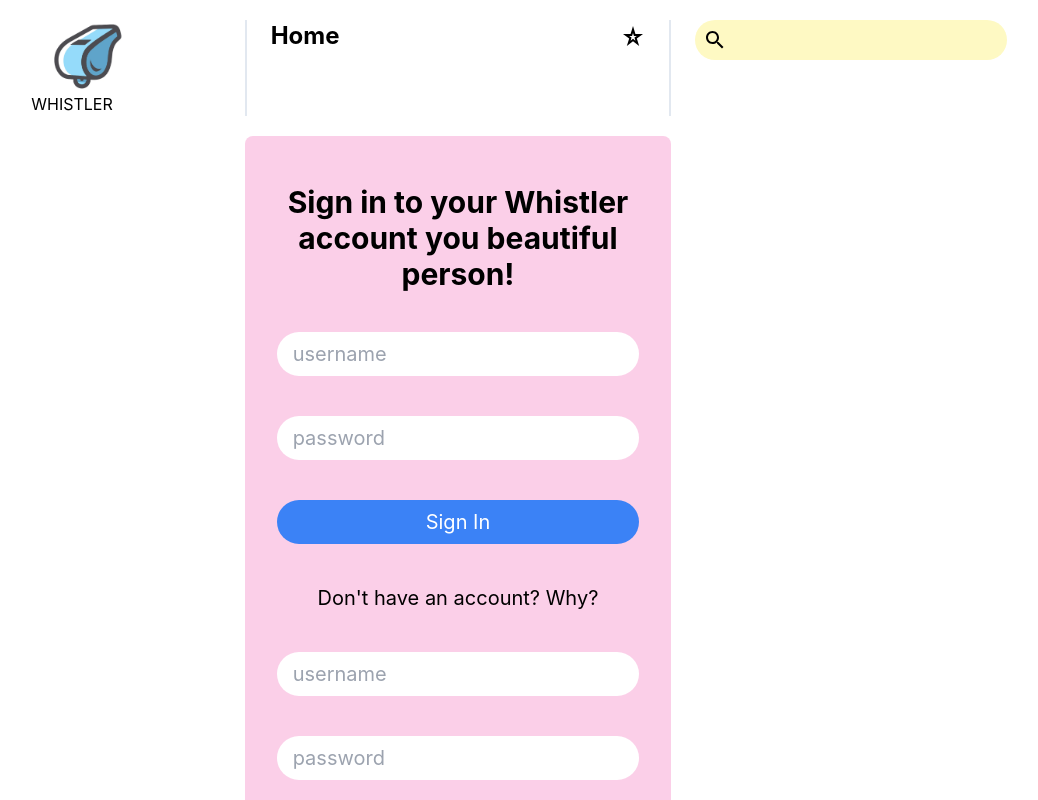
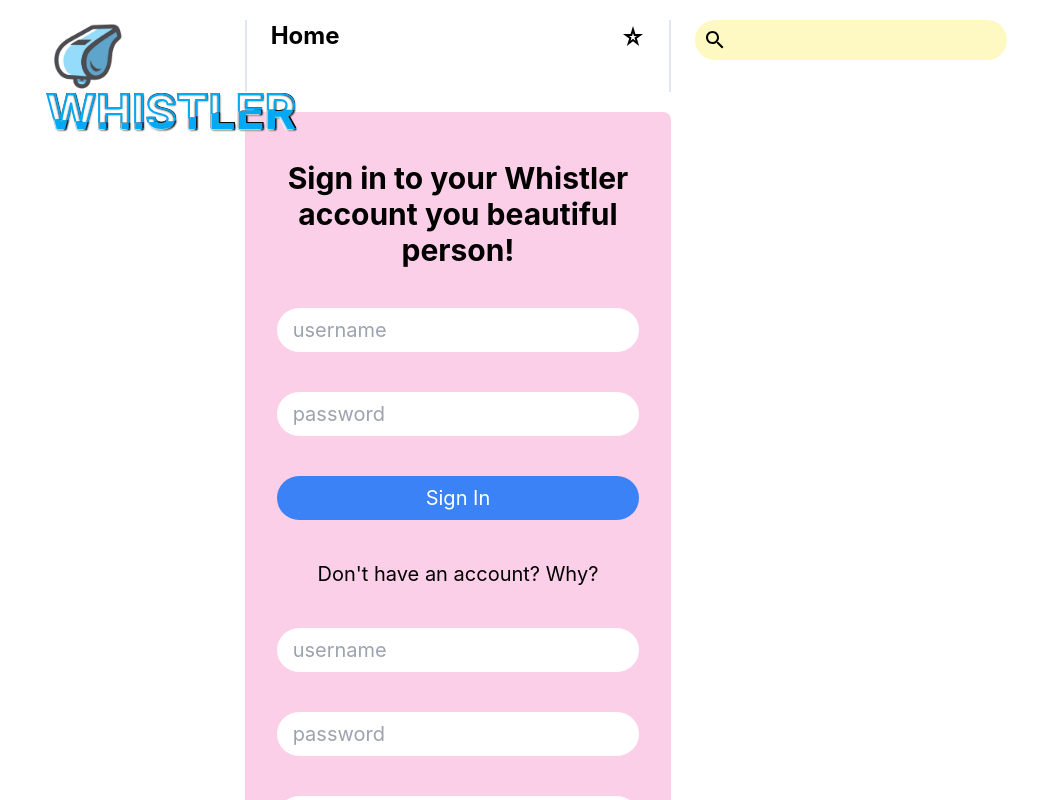
Before and after one commit to seriously-hireable-coders/whistler, a React (Create React App) app in the folder client/: page / in a window 1280 px wide. Shown: the top 800 px of the page, without its empty margins (182-1220 px from the left). Built offline with nearby package versions, Linux system fonts and the light colour scheme.

Commit message:
added styling

```diff
--- /dev/null
+++ b/client/src/components/Navbar/Navbar.css
@@ -0,0 +1,60 @@
+@import url("https://fonts.googleapis.com/css?family=Poppins:100,200,300,400,500,600,700,800,900");
+
+.content {
+  position: relative;
+}
+
+.content h2 {
+  color: #fff;
+  font-size: 3em;
+  font-weight: bold;
+  position: absolute;
+  transform: translate(-50%, -50%);
+  margin-top: 20px;
+  margin-left: 140px;
+  text-shadow: -1px 1px 2px #ffffff,
+				  1px 1px 2px #000000,
+				  1px -1px 0 #000000,
+				  -1px -1px 0 #000;
+}
+
+.content h2:nth-child(1) {
+  color: transparent;
+  -webkit-text-stroke: 2px #03a9f4;
+}
+
+.content h2:nth-child(2) {
+  color: #03a9f4;
+  animation: animate 4s ease-in-out infinite;
+}
+
+@keyframes animate {
+  0%,
+  100% {
+    clip-path: polygon(
+      0% 45%,
+      16% 44%,
+      33% 50%,
+      54% 60%,
+      70% 61%,
+      84% 59%,
+      100% 52%,
+      100% 100%,
+      0% 100%
+    );
+  }
+
+  50% {
+    clip-path: polygon(
+      0% 60%,
+      15% 65%,
+      34% 66%,
+      51% 62%,
+      67% 50%,
+      84% 45%,
+      100% 46%,
+      100% 100%,
+      0% 100%
+    );
+  }
+}
--- a/client/src/components/Navbar/Navbar.jsx
+++ b/client/src/components/Navbar/Navbar.jsx
@@ -4,6 +4,8 @@
 import UserPlaceholder from '../UserPlaceholder/UserPlaceholder';
 
 import { useLocation } from 'react-router-dom';
+
+import './Navbar.css';
 
 const Navbar = () => {
   const [userData, setUserData] = useState(null);
@@ -13,7 +15,10 @@
     <div className="grid grid-cols-1 md:grid-cols-4 my-5 justify-center">
       <div className="mx-auto md:mx-0">
         <img src="/Whistler3.png" alt="whistler3" width={"80px"} className="ml-4" />
-      <h1>WHISTLER</h1>
+        <div className="content">
+          <h2>WHISTLER</h2>
+          <h2>WHISTLER</h2>
+        </div>
       </div>
 
       <div className="col-span-2 md:border-x-2 md:border-slate-200 md:px-6 my-6 md:my-0">
@@ -32,7 +37,7 @@
       </div>
 
       <div className="px-0 md:px-6 mx-auto">
-        <SearchIcon className="absolute m-2"/>
+        <SearchIcon className="absolute m-2" />
         <input type="text" className="bg-yellow-100 rounded-full py-2 px-8" />
       </div>
     </div>
--- a/client/src/components/UserPlaceholder/UserPlaceholder.jsx
+++ b/client/src/components/UserPlaceholder/UserPlaceholder.jsx
@@ -1,5 +1,5 @@
+import axios from 'axios';
 import React, { useState, useEffect } from 'react';
-import axios from 'axios';
 
 import { useLocation, useParams } from 'react-router-dom';
 
@@ -10,7 +10,7 @@
   useEffect(() => {
     const fetchData = async () => {
       try {
-        const userProfile = await axios.get(`users/find/${id}`);
+        const userProfile = await axios.get(`/users/find/${id}`);
         setUserData(userProfile.data);
       } catch (e) {
         console.log(e);
--- a/client/src/pages/Profile/Profile.jsx
+++ b/client/src/pages/Profile/Profile.jsx
@@ -68,8 +68,11 @@
             <img
               src={userProfile?.profilePicture}
               alt="Profile Picture"
-            className="w-60 h-60 rounded-full"
+              className="w-60 h-80 rounded-full"
             />
+            <div>
+              <p className="font-bold">@{currentUser.username}</p>
+            </div>
             {currentUser._id === id ? (
               <button className="px-4 -y-2 bg-red-500 rounded-full text-white"
                 onClick={() => setOpen(true)}
```
Also changed, not shown: 1 other file (tests, documents, lock files or other folders). Lines whose indentation alone changed are shown as unchanged.
